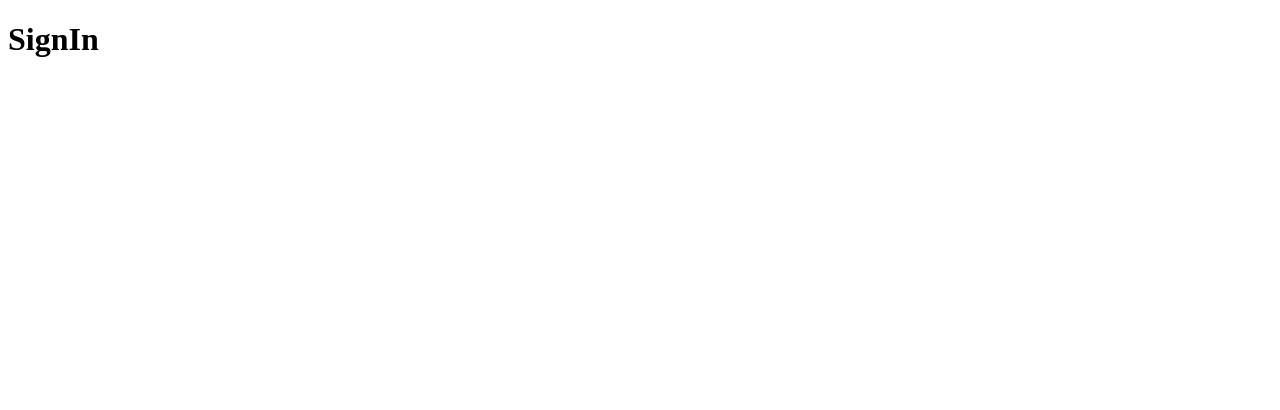
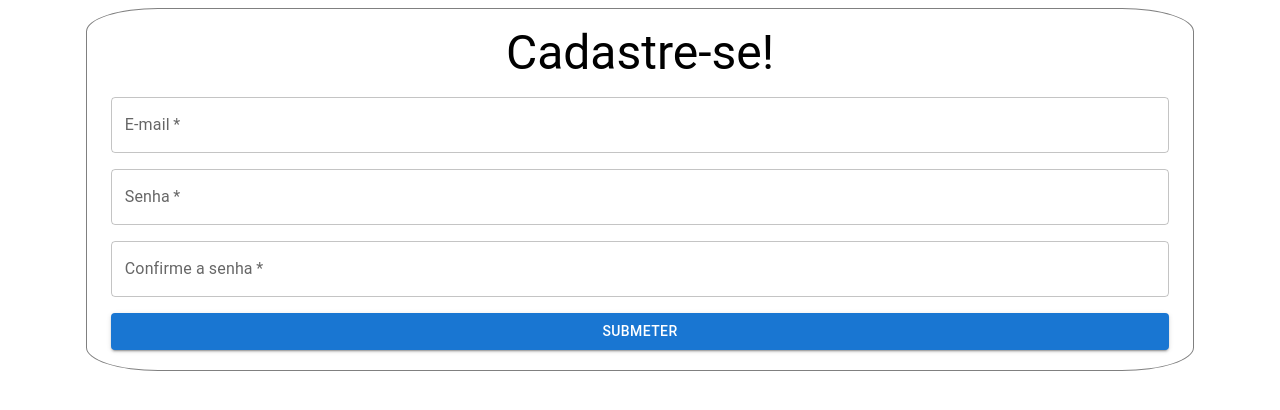
Before and after one commit to GuilhermeSAraujo/sustentabilidade-front, a React (Vite) app: page /signin in a window 1280 px wide. Shown: the top 410 px of the page. Built offline with nearby package versions, Linux system fonts and the light colour scheme.

Commit message:
chore: creating signIn forms

```diff
--- /dev/null
+++ b/src/models/user.ts
@@ -0,0 +1,5 @@
+export interface ISignIn{
+	email: string;
+	password: string;
+	passwordConfirm: string;
+}
--- a/src/pages/SignIn/view/signIn.tsx
+++ b/src/pages/SignIn/view/signIn.tsx
@@ -1,8 +1,80 @@
+import { LoadingButton } from "@mui/lab";
+import { Box, TextField, Typography } from "@mui/material";
+import { useForm } from "react-hook-form";
+import { ISignIn } from "../../../models/user";
+
 const SignIn = () => {
-	return (
-	<div>
-		<h1>SignIn</h1>
-	</div>)
-}
+  const {
+    register,
+    control,
+    handleSubmit,
+    formState: { isValid, errors },
+    setValue,
+    trigger,
+  } = useForm<ISignIn>({
+    mode: "onBlur",
+    // resolver: yupResolver(schema),
+    // defaultValues: dadosPessoais,
+  });
+
+  const submitForm = handleSubmit((data) => {
+    console.log("guizinnn", data);
+  });
+
+  return (
+    <Box
+      height="90vh"
+      display="flex"
+      flexDirection="column"
+      alignItems="center"
+    >
+      <Box width="85%" border="1px solid grey" borderRadius='6.5%' padding={2} paddingBottom={2.5}>
+        <Typography variant="h3" sx={{ textAlign: "center" }}>
+          Cadastre-se!
+        </Typography>
+        <form onSubmit={submitForm}>
+          <Box
+            paddingX={1}
+            paddingTop={2}
+            display="flex"
+            flexDirection="column"
+            alignItems="center"
+            rowGap={2}
+          >
+            <TextField
+              label="E-mail"
+              required
+              error={Boolean(errors.email)}
+              helperText={errors.email?.message}
+              {...register("email")}
+              fullWidth
+            />
+            <TextField
+              label="Senha"
+              required
+              error={Boolean(errors.password)}
+              helperText={errors.password?.message}
+              {...register("password")}
+							type="password"
+              fullWidth
+            />
+           <TextField
+              label="Confirme a senha"
+              required
+              error={Boolean(errors.passwordConfirm)}
+              helperText={errors.passwordConfirm?.message}
+              {...register("passwordConfirm")}
+							type="password"
+              fullWidth
+            />
+            <LoadingButton variant="contained" type='submit' fullWidth>
+              Submeter
+            </LoadingButton>
+          </Box>
+        </form>
+      </Box>
+    </Box>
+  );
+};
 
 export default SignIn;
```
Also changed, not shown: package.json (+6 -1 lines), 2 other files (tests, documents, lock files or other folders).
